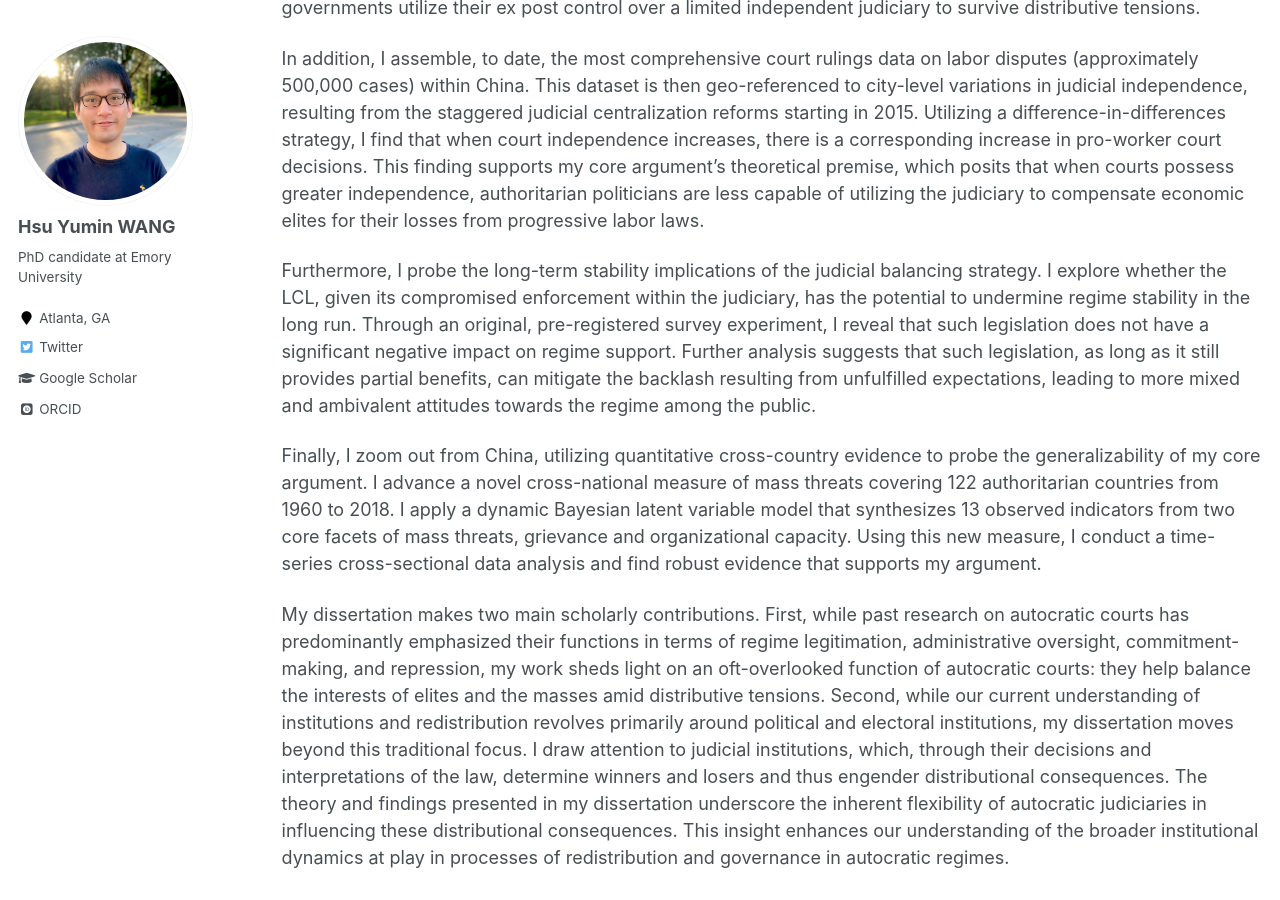
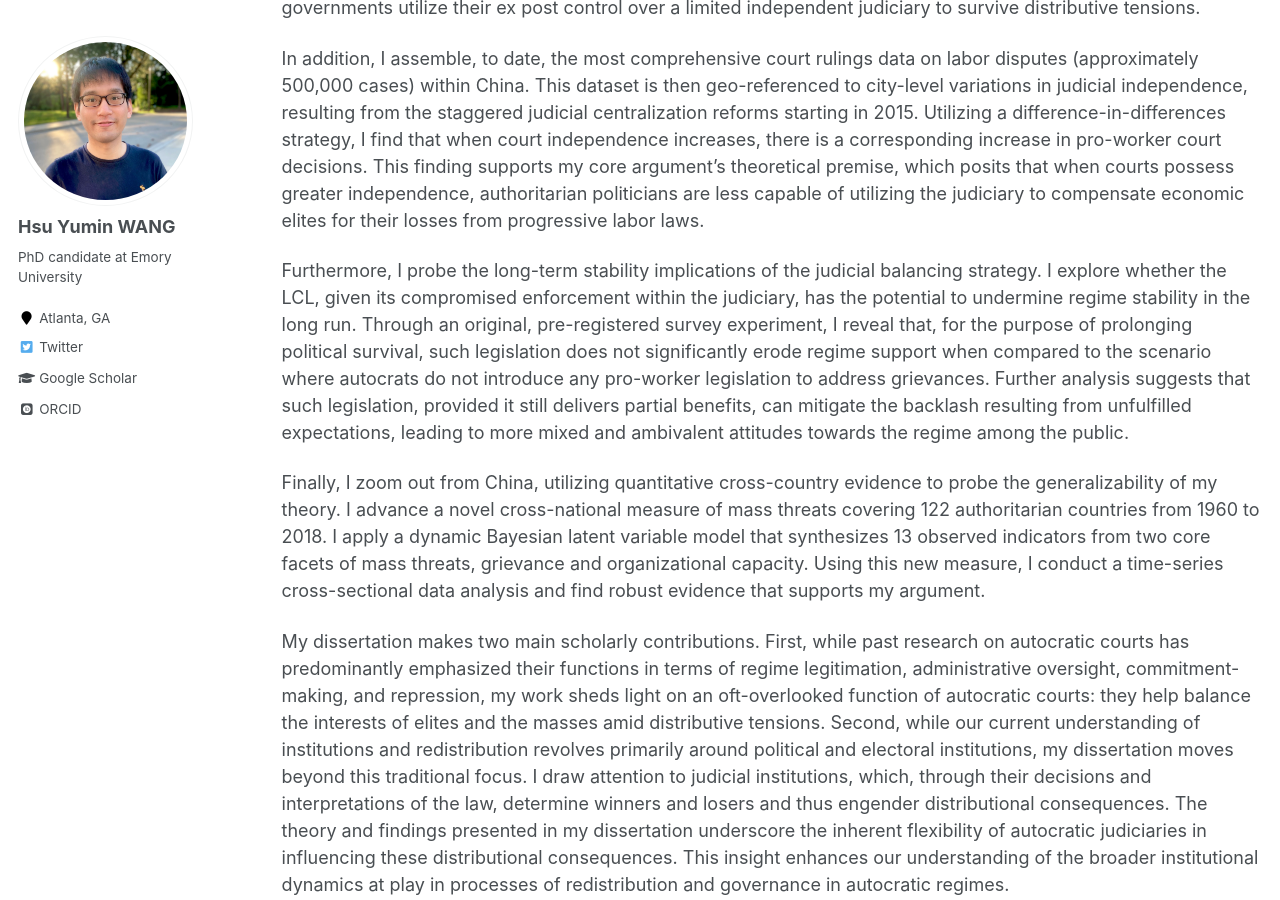
Before and after one commit to hsuyumin/hsuyumin.github.io, a Jekyll site: the page built from _pages/dissertation.md, in a window 1280 px wide and 900 px high, scrolled down 906 px. Built offline with Jekyll 4.4.1, drawn with Linux system fonts in a browser that asks for light colours; some web fonts are replaced.

Commit message:
Update dissertation.md

```diff
--- a/_pages/dissertation.md
+++ b/_pages/dissertation.md
@@ -20,8 +20,8 @@ My dissertation illustrates the utility of argument using the significant case o
 
 In addition, I assemble, to date, the most comprehensive court rulings data on labor disputes (approximately 500,000 cases) within China. This dataset is then geo-referenced to city-level variations in judicial independence, resulting from the staggered judicial centralization reforms starting in 2015. Utilizing a difference-in-differences strategy, I find that when court independence increases, there is a corresponding increase in pro-worker court decisions. This finding supports my core argument’s theoretical premise, which posits that when courts possess greater independence, authoritarian politicians are less capable of utilizing the judiciary to compensate economic elites for their losses from progressive labor laws.
 
-Furthermore, I probe the long-term stability implications of the judicial balancing strategy. I explore whether the LCL, given its compromised enforcement within the judiciary, has the potential to undermine regime stability in the long run. Through an original, pre-registered survey experiment, I reveal that such legislation does not have a significant negative impact on regime support. Further analysis suggests that such legislation, as long as it still provides partial benefits, can mitigate the backlash resulting from unfulfilled expectations, leading to more mixed and ambivalent attitudes towards the regime among the public.
+Furthermore, I probe the long-term stability implications of the judicial balancing strategy. I explore whether the LCL, given its compromised enforcement within the judiciary, has the potential to undermine regime stability in the long run. Through an original, pre-registered survey experiment, I reveal that, for the purpose of prolonging political survival, such legislation does not significantly erode regime support when compared to the scenario where autocrats do not introduce any pro-worker legislation to address grievances. Further analysis suggests that such legislation, provided it still delivers partial benefits, can mitigate the backlash resulting from unfulfilled expectations, leading to more mixed and ambivalent attitudes towards the regime among the public.
 
-Finally, I zoom out from China, utilizing quantitative cross-country evidence to probe the generalizability of my core argument. I advance a novel cross-national measure of mass threats covering 122 authoritarian countries from 1960 to 2018. I apply a dynamic Bayesian latent variable model that synthesizes 13 observed indicators from two core facets of mass threats, grievance and organizational capacity. Using this new measure, I conduct a time-series cross-sectional data analysis and find robust evidence that supports my argument.
+Finally, I zoom out from China, utilizing quantitative cross-country evidence to probe the generalizability of my theory. I advance a novel cross-national measure of mass threats covering 122 authoritarian countries from 1960 to 2018. I apply a dynamic Bayesian latent variable model that synthesizes 13 observed indicators from two core facets of mass threats, grievance and organizational capacity. Using this new measure, I conduct a time-series cross-sectional data analysis and find robust evidence that supports my argument.
 
 My dissertation makes two main scholarly contributions. First, while past research on autocratic courts has predominantly emphasized their functions in terms of regime legitimation, administrative oversight, commitment-making, and repression, my work sheds light on an oft-overlooked function of autocratic courts: they help balance the interests of elites and the masses amid distributive tensions. Second, while our current understanding of institutions and redistribution revolves primarily around political and electoral institutions, my dissertation moves beyond this traditional focus. I draw attention to judicial institutions, which, through their decisions and interpretations of the law, determine winners and losers and thus engender distributional consequences. The theory and findings presented in my dissertation underscore the inherent flexibility of autocratic judiciaries in influencing these distributional consequences. This insight enhances our understanding of the broader institutional dynamics at play in processes of redistribution and governance in autocratic regimes.
```
